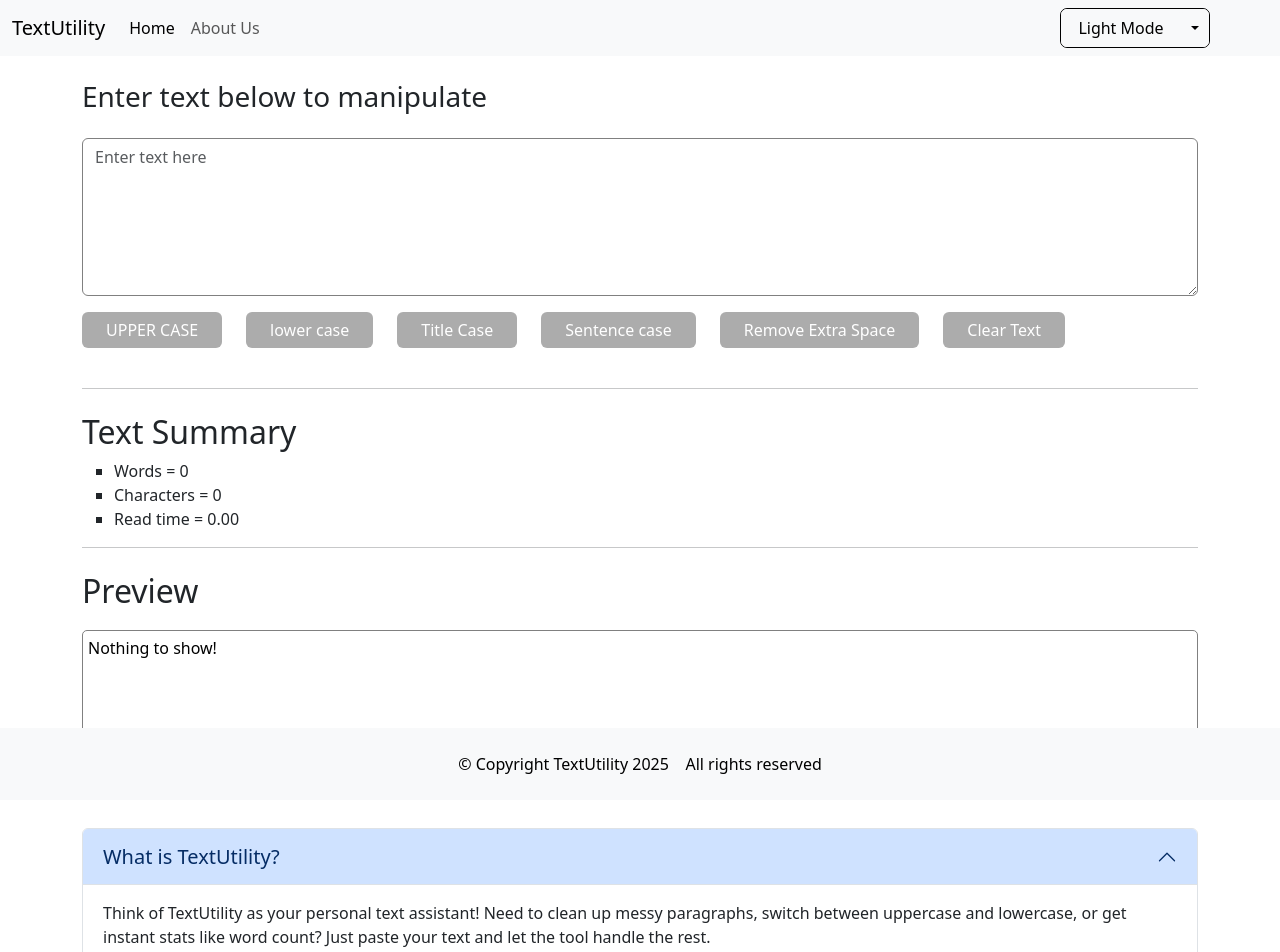
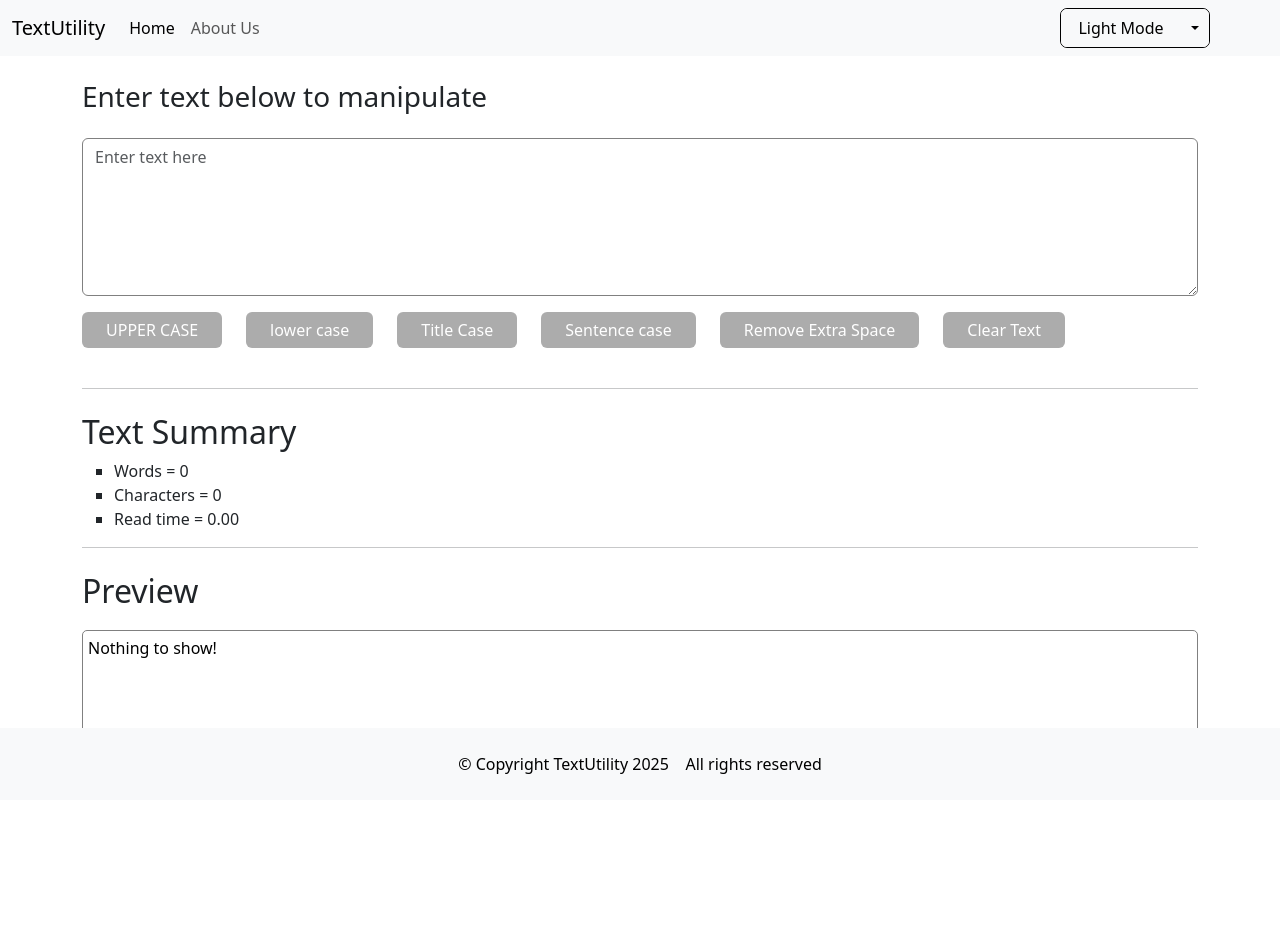
Before and after one commit to Rupak-Biswas04/Text-Utility, a React (Vite) app: page / in a window 1280 px wide. Shown: the top 952 px of the page. After the commit the page ends 804 px from the top, so only its background shows below. Built offline with nearby package versions, Linux system fonts and the light colour scheme.

Commit message:
Added React Router

```diff
--- a/src/App.jsx
+++ b/src/App.jsx
@@ -5,6 +5,11 @@
 import Footer from "./components/Footer.jsx"
 import Alert from "./components/Alert.jsx"
 import About from './components/About.jsx'
+import {
+  BrowserRouter,
+  Routes,
+  Route
+} from "react-router-dom";
 
 function App() {
   const [mode, setMode] = useState("light")
@@ -47,16 +52,18 @@
     setAlert({message, type})
     setTimeout(() => {
       setAlert(null)
-    }, 2000)
+    }, 3000)
   }
   return(
-    <div>
-      <Navbar mode={mode} toggleMode={toggleMode} />
-      <Alert alert={alert} />
-      <Content mode={mode} showAlert={showAlert} />
-      <About />
-      <Footer mode={mode}/>
-    </div>
+    <BrowserRouter>
+        <Navbar mode={mode} toggleMode={toggleMode} />
+        <Alert alert={alert} />
+        <Routes>
+          <Route exact path="/" element={<Content mode={mode} showAlert={showAlert} />} />
+          <Route exact path="/about" element={<About/>} />
+        </Routes>
+        <Footer mode={mode}/>
+    </BrowserRouter>
   );
 }
 
```
